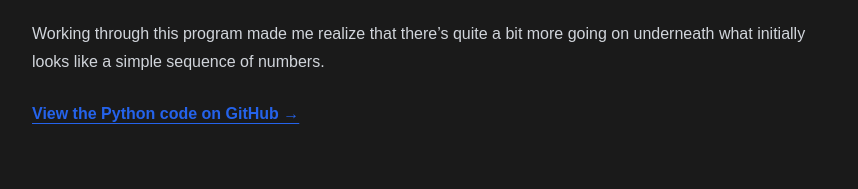
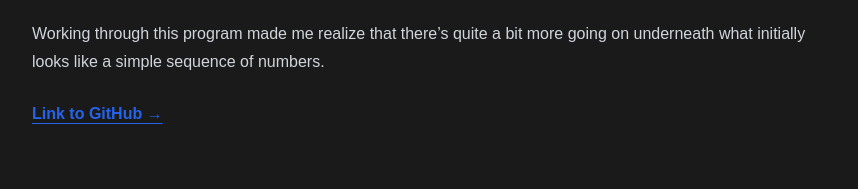
Before and after one commit to devAaron92/myWebsite, a Jekyll site: the page built from _posts/2026-08-27-Diving-Back-Into-DSP.md, in a window 1280 px wide. Shown: the part 2188-2377 px from the top of the page, without its empty margins (208-1066 px from the left). Built offline with Jekyll 4.4.1, drawn with Linux system fonts in a browser that asks for light colours; nearby versions of some CDN libraries.

Commit message:
link to python code

```diff
--- a/_posts/2026-08-27-Diving-Back-Into-DSP.md
+++ b/_posts/2026-08-27-Diving-Back-Into-DSP.md
@@ -81,6 +81,6 @@ Working through this program made me realize that there's quite a bit more going
 
 <p style="font-family: Arial, sans-serif; font-size: 16px; margin-top: 24px;">
   <a href="https://github.com/devAaron92/dsp_projects/blob/main/env.py" target="_blank" rel="noopener noreferrer" style="color: #2563eb; font-weight: 600; text-decoration: underline; text-underline-offset: 4px;">
-    View the Python code on GitHub &rarr;
+    Link to GitHub &rarr;
   </a>
 </p>
```
